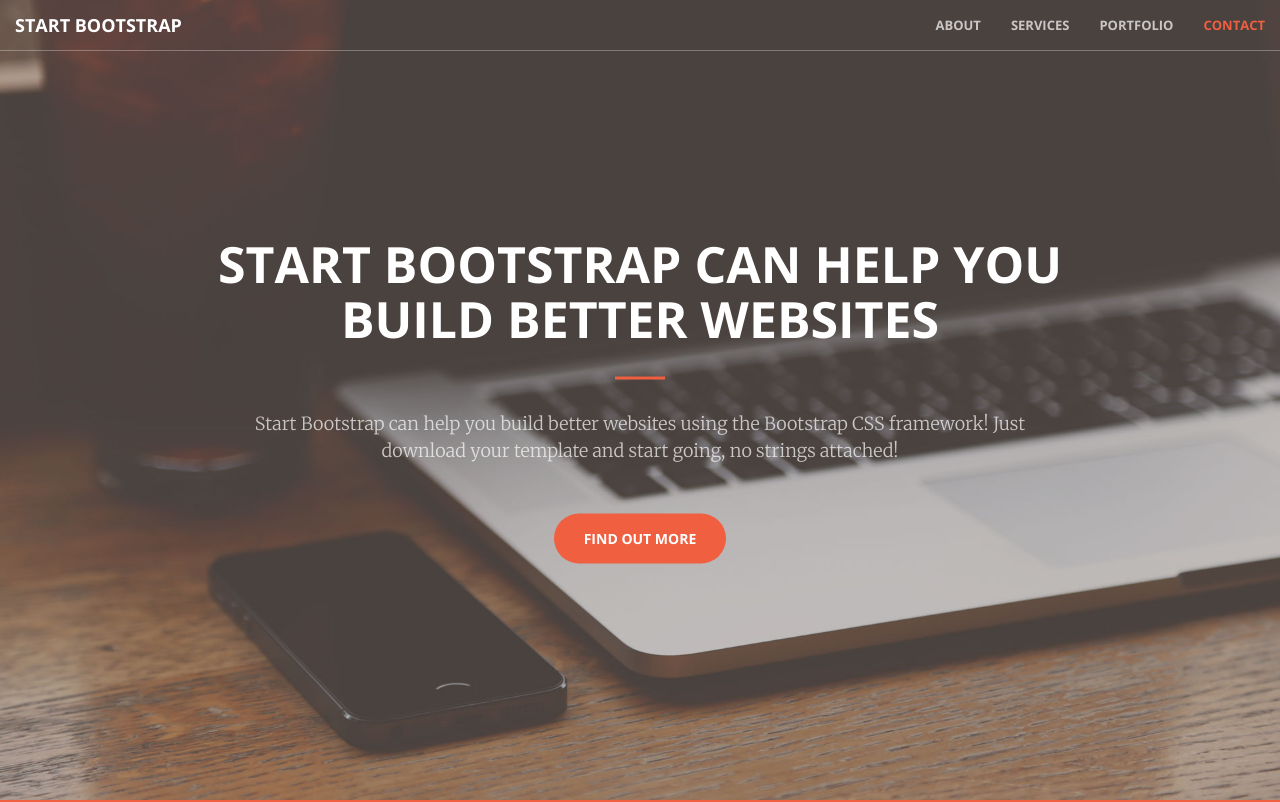
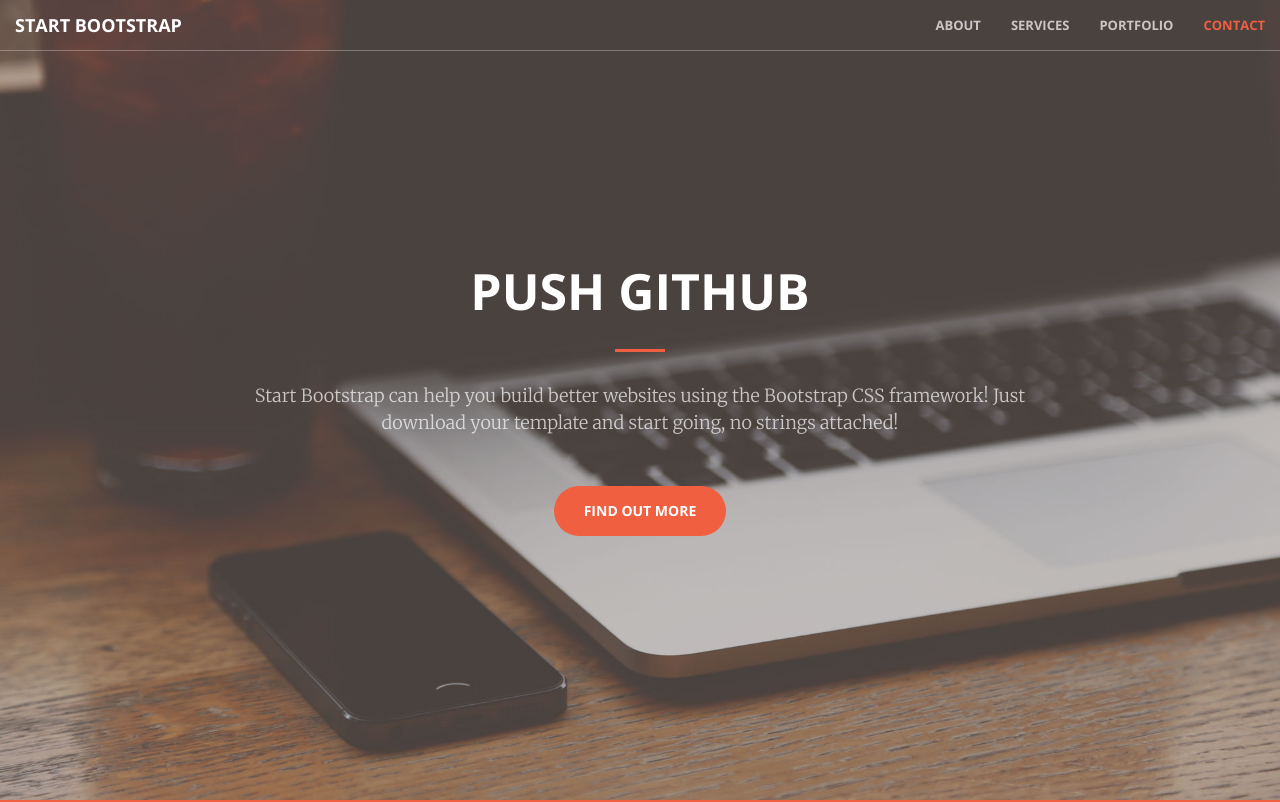
Before and after one commit to OtcPanda/Pand-test, a website: page index.html in a window 1280 px wide. Shown: the top 802 px of the page. Drawn offline with nearby package versions, Linux system fonts and the light colour scheme.

Commit message:
Push Github

```diff
--- a/index.html
+++ b/index.html
@@ -71,7 +71,7 @@
     <header>
         <div class="header-content">
             <div class="header-content-inner">
-                <h1 id="homeHeading">Start Bootstrap can help you build better websites </h1>
+                <h1 id="homeHeading">Push github</h1>
                 <hr>
                 <p>Start Bootstrap can help you build better websites using the Bootstrap CSS framework! Just download your template and start going, no strings attached!</p>
                 <a href="#about" class="btn btn-primary btn-xl page-scroll">Find Out More</a>
```
